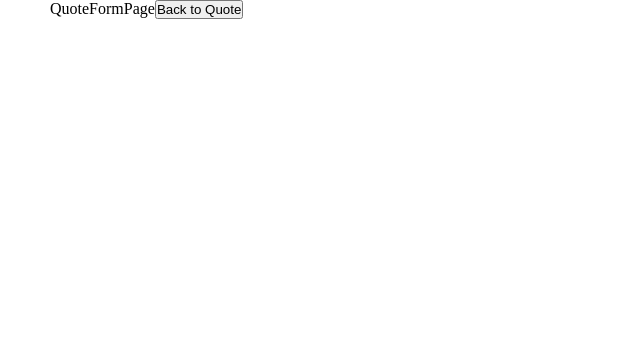
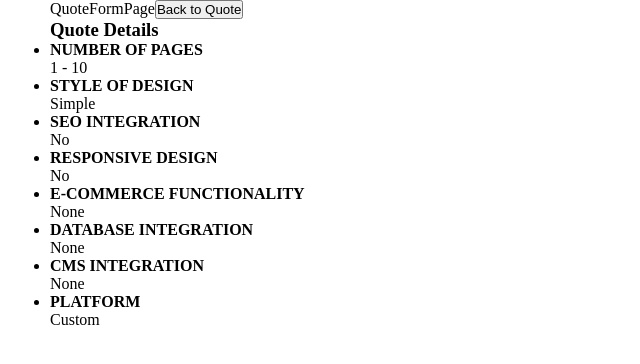
Before and after one commit to Dave-ctr/project-quote-calculator, a React (Vite) app: page /register in a window 1280 px wide. Shown: the top 364 px of the page, without its empty margins (0-640 px from the left). Built offline with nearby package versions, Linux system fonts and the light colour scheme.

Commit message:
Quote details section of quote form page started

```diff
--- a/src/App.jsx
+++ b/src/App.jsx
@@ -7,7 +7,7 @@ import QuoteFormPage from "./pages/QuoteFormPage.jsx";
 import MainLayout from "./Layout/MainLayout.jsx";
 
 function App() {
-  const [quoteListItems, setQuoteListItems] = useState(initialQuoteItemsArray);
+  const [quoteListItems, _setQuoteListItems] = useState(initialQuoteItemsArray);
   const [sliderValues, setSliderValues] = useState(
     initialQuoteItemsArray.map((item) => item.startingValue)
   );
@@ -17,7 +17,7 @@ function App() {
 
   const headerRefs = useRef([]);
 
-  const handleUpdateSelectionValue = (event, sliderValue, index) => {
+  const handleUpdateSelectionValue = (_event, sliderValue, index) => {
     const updatedSliderValues = [...sliderValues];
     updatedSliderValues[index] = sliderValue;
     setSliderValues(updatedSliderValues);
@@ -137,7 +137,17 @@ function App() {
         />
         <Route
           path="/register"
-          element={<MainLayout children={<QuoteFormPage />} />}
+          element={
+            <MainLayout
+              children={
+                <QuoteFormPage
+                  quoteListItems={quoteListItems}
+                  selectionValues={selectionValues}
+                  headerRefs={headerRefs}
+                />
+              }
+            />
+          }
         />
       </Routes>
     </>
--- a/src/pages/QuoteFormPage.jsx
+++ b/src/pages/QuoteFormPage.jsx
@@ -1,13 +1,28 @@
-import React from 'react';
-import { Link } from 'react-router-dom';
+import React from "react";
+import { Link } from "react-router-dom";
 
-function QuoteFormPage() {
+function QuoteFormPage({ quoteListItems, selectionValues, headerRefs }) {
+  headerRefs.current = quoteListItems.map(
+    (_, i) => headerRefs.current[i] ?? React.createRef()
+  );
+
   return (
     <div>
       QuoteFormPage
-      <Link to='/'>
+      <Link to="/">
         <button>Back to Quote</button>
       </Link>
+      <h3>Quote Details</h3>
+      <ul>
+        {quoteListItems.map((quoteItem, index) => (
+          <li key={index}>
+            <h6 ref={headerRefs.current[index]} style={{ fontSize: "1rem" }}>
+              {quoteItem.quoteName.toUpperCase()}
+            </h6>
+            {selectionValues[index]}
+          </li>
+        ))}
+      </ul>
     </div>
   );
 }
```
